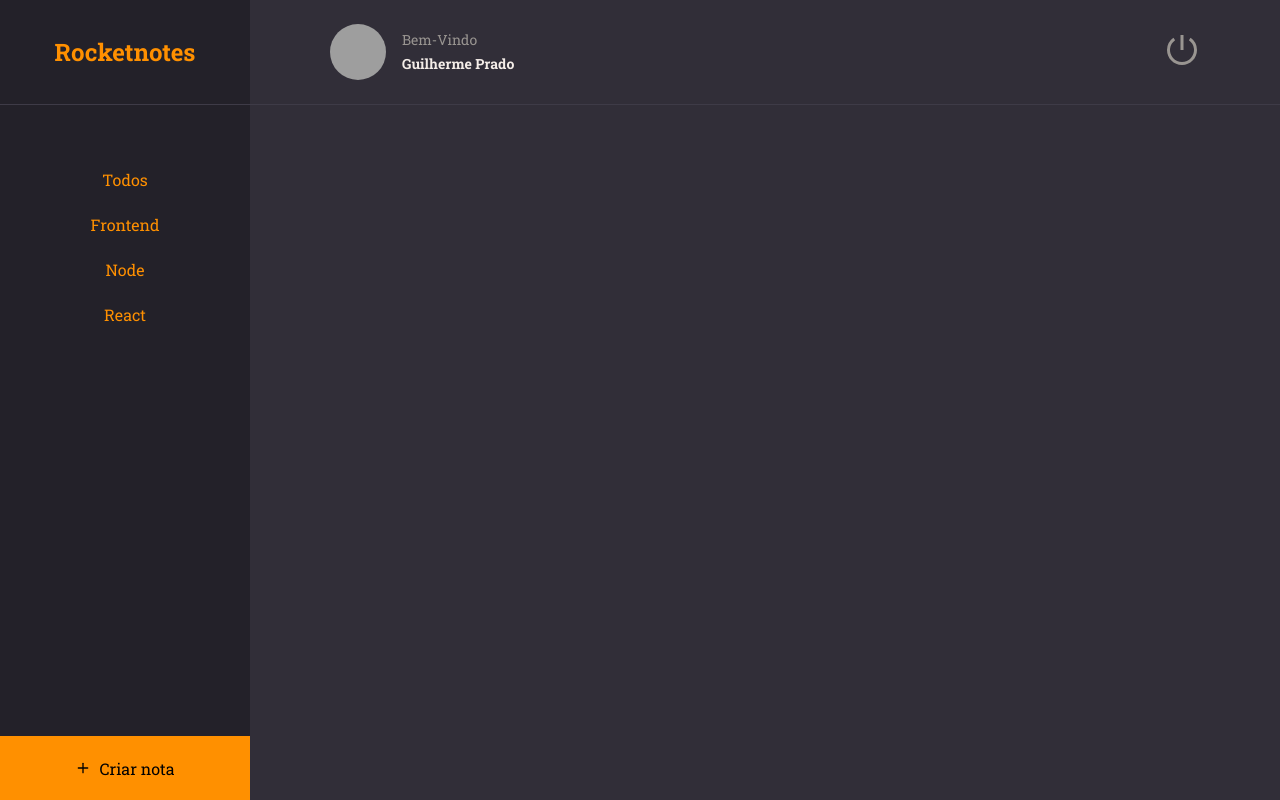
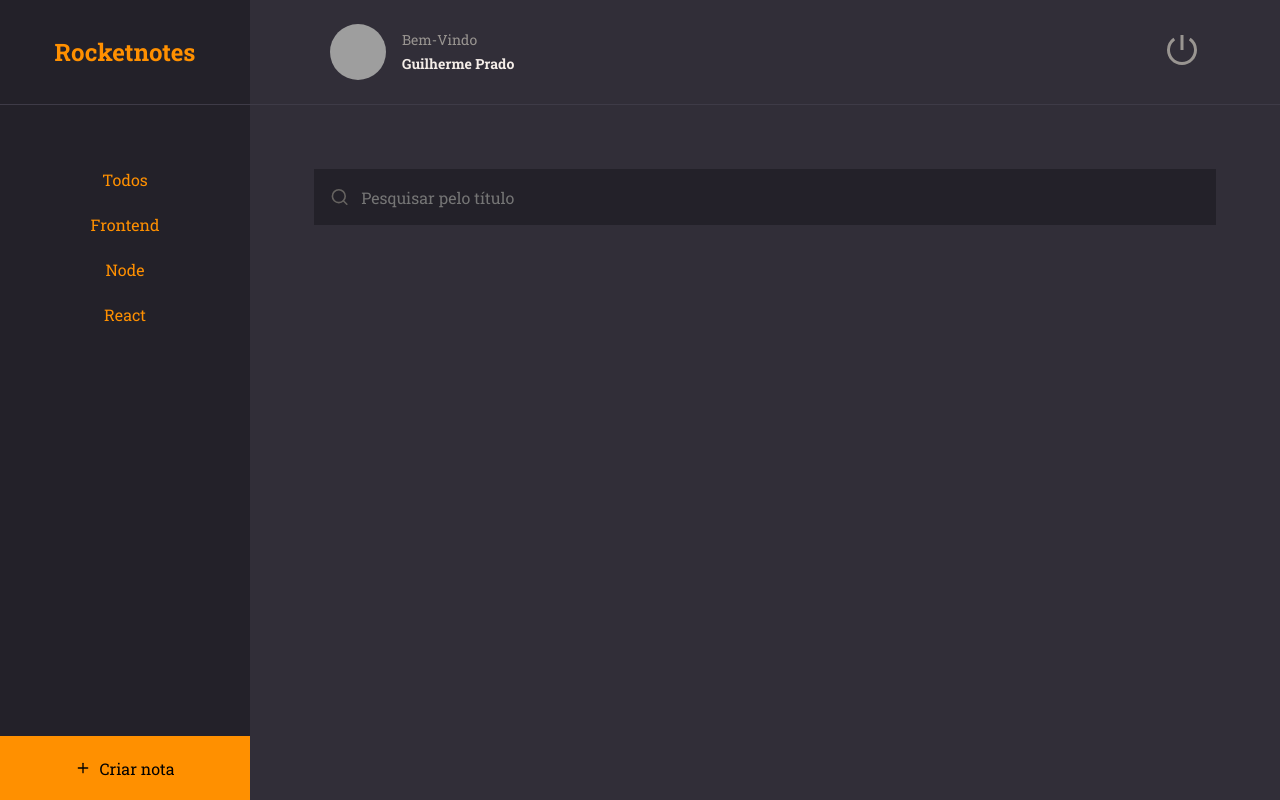
Before and after one commit to guipradocardoso/Rocket-Notes, a React (Vite) app: page / in a window 1280 px wide. Built offline with nearby package versions, Linux system fonts and the light colour scheme; grey boxes are pictures that could not be loaded.

Commit message:
add component Input

```diff
--- /dev/null
+++ b/src/components/Input/index.jsx
@@ -0,0 +1,10 @@
+import { Container } from './styles'
+
+export function Input({ icon: Icon, ...rest }) {
+   return (
+      <Container>
+         {Icon && <Icon size={20} />}
+         <input {...rest} />
+      </Container>
+   )
+}
--- /dev/null
+++ b/src/components/Input/styles.js
@@ -0,0 +1,33 @@
+import styled from "styled-components";
+
+export const Container = styled.div`
+   width: 100;
+   display: flex;
+   align-items: center;
+
+   background-color: ${({ theme }) => theme.COLORS.BACKGROUND_900};
+   color: ${({ theme }) => theme.COLORS.GRAY_300};
+
+   > input {
+      height: 56px;
+      width: 100%;
+
+      padding: 12px;
+
+      color: ${({ theme }) => theme.COLORS.WHITE};
+      background: transparent;
+      border: 0;
+
+      &:placeholder {
+         color: ${({ theme }) => theme.COLORS.GRAY_300};
+      }
+
+
+   }
+
+   > svg {
+         margin-left: 16px;
+      }
+
+
+`
--- a/src/pages/Home/index.jsx
+++ b/src/pages/Home/index.jsx
@@ -1,8 +1,9 @@
-import { FiPlus } from 'react-icons/fi';
+import { FiPlus, FiSearch } from 'react-icons/fi';
 import { Container, Brand, Menu, Search, Content, NewNote } from './styles';
 
 import { Header } from '../../components/Header';
 import { ButtonText } from '../../components/ButtonText';
+import { Input } from '../../components/Input';
 
 export function Home() {
    return (
@@ -22,6 +23,7 @@
          </Menu>
 
          <Search>
+            <Input placeholder="Pesquisar pelo título" icon={FiSearch} />
 
          </Search>
 
--- a/src/pages/Home/styles.js
+++ b/src/pages/Home/styles.js
@@ -55,6 +55,7 @@
 `
 export const Search = styled.div`
    grid-area: search;
+   padding: 64px 64px 0;
 
 
 `
```
